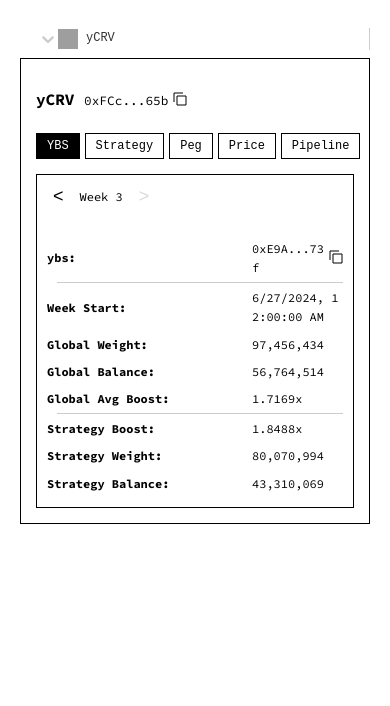
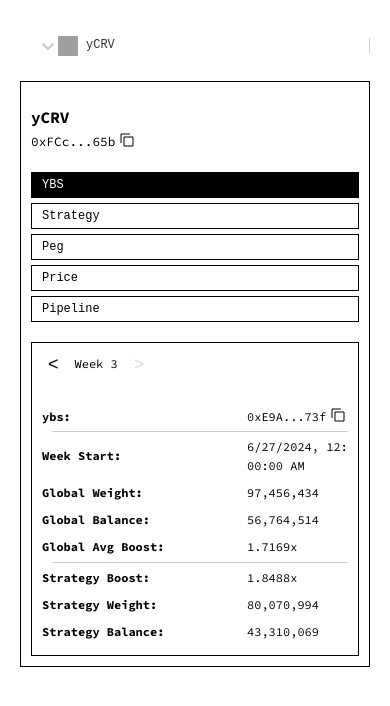
Before and after one commit to wavey0x/ybs-dash-app, a React (Create React App) app: page / in a window 390 px wide. Shown: the top 706 px of the page. Built offline with nearby package versions, Linux system fonts and the light colour scheme; grey boxes are pictures that could not be loaded; the HTML template or start-up script is replaced by a standard one.

Commit message:
feat: mobile friendly

```diff
--- a/src/App.css
+++ b/src/App.css
@@ -1,5 +1,3 @@
-/* App.css */
-
 body {
   font-family: 'Courier New', Courier, monospace;
   font-size: 12px;
@@ -29,6 +27,7 @@ h2 {
 .tabs {
   display: flex;
   margin-bottom: 15px;
+  flex-wrap: wrap; /* Add this line for mobile */
 }
 
 .tabs button {
@@ -40,6 +39,8 @@ h2 {
   font-family: 'Courier New', Courier, monospace;
   font-size: 12px;
   margin-right: 5px;
+  flex: 1; /* Add this line for mobile */
+  margin-bottom: 5px; /* Add this line for mobile */
 }
 
 .tabs button.active {
@@ -71,3 +72,22 @@ h4 {
   margin-bottom: 5px;
   border-bottom: 1px dashed #000000;
 }
+
+@media (max-width: 768px) {
+  .tabs {
+    flex-direction: column;
+  }
+
+  .tabs button {
+    width: 100%;
+    text-align: left;
+  }
+
+  .token-data {
+    padding: 10px;
+  }
+
+  .tab-content {
+    padding: 10px;
+  }
+}
--- a/src/App.js
+++ b/src/App.js
@@ -63,11 +63,16 @@ function App() {
       '&:hover': {
         borderColor: 'none',
       },
+      '@media (max-width: 768px)': {
+       padding: '10px 0', // Adjust padding for mobile
+        marginBottom: '10px', // Space below the control for mobile
+      },
     }),
     option: (provided) => ({
       ...provided,
       display: 'flex',
       alignItems: 'center',
+      padding: '10px', // Adjust padding for mobile
     }),
     dropdownIndicator: (provided) => ({
       ...provided,
--- a/src/components/TokenData.css
+++ b/src/components/TokenData.css
@@ -48,6 +48,14 @@
     display: flex;
     align-items: center;
     padding: 4px 0;
+    justify-content: space-between;
+  }
+
+  @media (max-width: 768px) {
+    .price-data-row {
+      flex-direction: column; /* Align items vertically on mobile */
+      align-items: flex-start; /* Align items to the start */
+    }
   }
 
   .token-logo-container {
@@ -63,11 +71,13 @@
   }
 
   .token-symbol {
-  flex: 0 0 100px;
+    flex: 0 0 auto;
+    margin-right: 10px;
   }
 
   .token-price {
-  flex: 0 0 150px;
+    flex: 0 0 auto;
+    margin-right: 10px;
   }
 
   .token-address-container {
@@ -213,3 +223,80 @@ body,
     border-top: 1px solid #ccc;
     margin: 0;
   }
+
+  .burner-balances-container {
+    display: flex;
+    flex-direction: column;
+  }
+
+  .burner-balance-row {
+    display: flex;
+    justify-content: space-between;
+    padding: 4px 0;
+    flex-wrap: wrap; /* Add this line for mobile */
+  }
+
+  .burner-balance {
+    font-weight: 700;
+    margin-right: 10px;
+  }
+
+  .burner-token {
+    font-weight: 400;
+    color: #666;
+  }
+
+  @media (max-width: 768px) {
+    .burner-balance-row {
+      flex-direction: column;
+      align-items: flex-start;
+    }
+
+    .burner-balance,
+    .burner-token {
+      flex: 1 0 100%;
+      margin-bottom: 4px; /* Space between elements for mobile */
+    }
+
+    .token-header {
+      display: flex;
+      flex-direction: column;
+      align-items: flex-start;
+    }
+
+    .tabs {
+      display: flex;
+      flex-direction: column;
+      width: 100%;
+    }
+
+    .tabs button {
+      width: 100%;
+      text-align: left;
+    }
+
+    .tab-content {
+      padding: 10px;
+    }
+  }
+
+  .price-data-row .token-symbol,
+  .price-data-row .token-price,
+  .price-data-row .token-address-container {
+    flex: 0 1 auto;
+    margin-right: 10px;
+  }
+
+  @media (min-width: 769px) {
+    .price-data-row .token-symbol {
+      width: 100px; /* Set fixed width for better alignment */
+    }
+
+    .price-data-row .token-price {
+      width: 150px; /* Set fixed width for better alignment */
+    }
+
+    .price-data-row .token-address-container {
+      width: 250px; /* Set fixed width for better alignment */
+    }
+  }
--- a/src/components/TokenData.js
+++ b/src/components/TokenData.js
@@ -8,8 +8,6 @@ import {
   isValidUrl,
   formatValue,
 } from '../utils/tokenHelpers';
-
-import exampleData from '../example_data.json';
 
 const CopyIcon = () => (
   <svg
@@ -37,7 +35,6 @@ const GenericERC20Icon = () => (
 );
 
 const TokenData = ({ token, data, tokens, setToken }) => {
-  const defaultToken = '0xFCc5c47bE19d06BF83eB04298b026F81069ff65b'; // Set the default token here
   const [activeTab, setActiveTab] = useState('ybs_data');
   const [copiedAddress, setCopiedAddress] = useState(null);
   const [activeWeekIndex, setActiveWeekIndex] = useState(null);
--- a/src/components/fieldConfig.js
+++ b/src/components/fieldConfig.js
@@ -134,12 +134,6 @@ const fieldConfig = {
   },
   price_data: {
     order: [
-      'visible',
-      'decimals',
-      'isUSD',
-      'showLogo',
-      'showAddress',
-      'showCopyButton',
     ],
     visible: true,
     decimals: 4,
```
Lines whose indentation alone changed are shown as unchanged.
